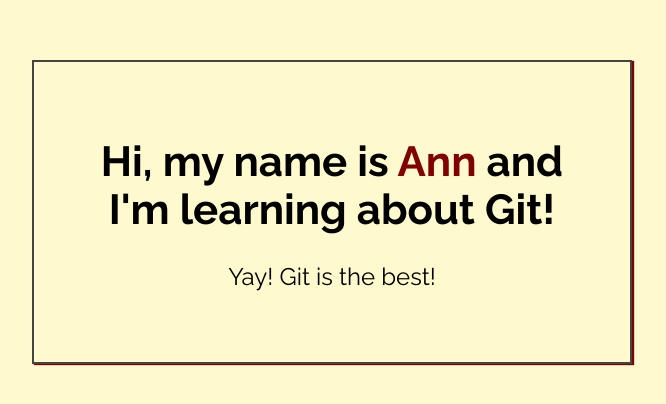
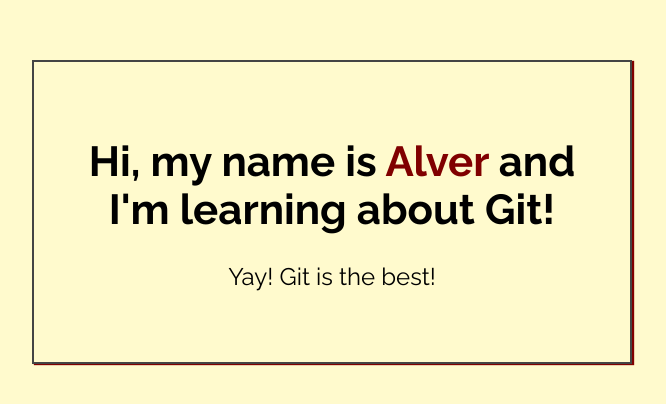
Before and after one commit to AlverPryde/my-first-repo, a plain HTML site: page index.html in a window 1280 px wide. Shown: the part 188-592 px from the top of the page, without its empty margins (308-974 px from the left). Drawn offline with Linux system fonts and the light colour scheme.

Commit message:
Added name to index.html

```diff
--- a/index.html
+++ b/index.html
@@ -14,7 +14,7 @@
 <body>
 
     <div class="greeting">
-        <h1>Hi, my name is <span class="highlight">Ann</span> and I'm learning about Git! </h1>
+        <h1>Hi, my name is <span class="highlight">Alver</span> and I'm learning about Git! </h1>
 
         <p>Yay! Git is the best!</p>
     </div>
```
